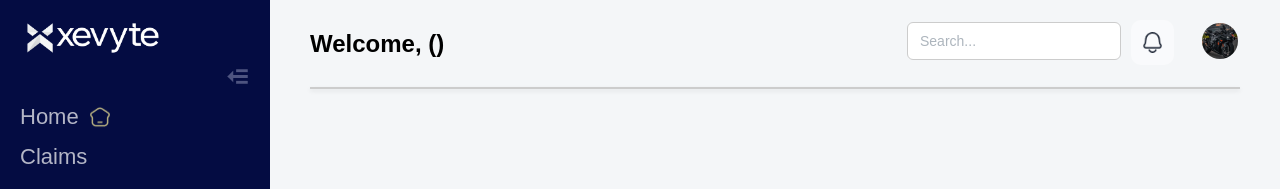
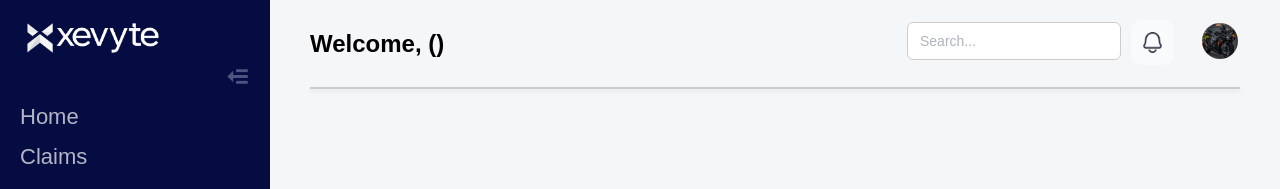
Before and after one commit to Admin-Xevyte/Xevyte_Connect, a React (Create React App) app in the folder employee-login-portal/: page /home2 in a window 1280 px wide. Shown: the top 189 px of the page. Built offline with nearby package versions, Linux system fonts and the light colour scheme.

Commit message:
Update EmployeeHandBook.js

```diff
--- a/employee-login-portal/src/pages/EmployeeHandBook.js
+++ b/employee-login-portal/src/pages/EmployeeHandBook.js
@@ -119,15 +119,7 @@ function Performance() {
               <Link to="/dashboard" className="side" style={{ textDecoration: 'none', color: 'rgba(255, 255, 255, 0.7)'}}>
                 <span style={{ display: 'flex', alignItems: 'center', gap: '10px', color: 'rgba(255, 255, 255, 0.7)' }}>
                   Home
-                  <img
-                    src={require("../assets/home02.png")}
-                    alt="office"
-                    style={{
-                      width: '22px',
-                      height: '22px',
-                      filter: 'invert(1)', // makes dark image appear white
-                    }}
-                  />
+
                 </span>
               </Link>
             </h3>
```
